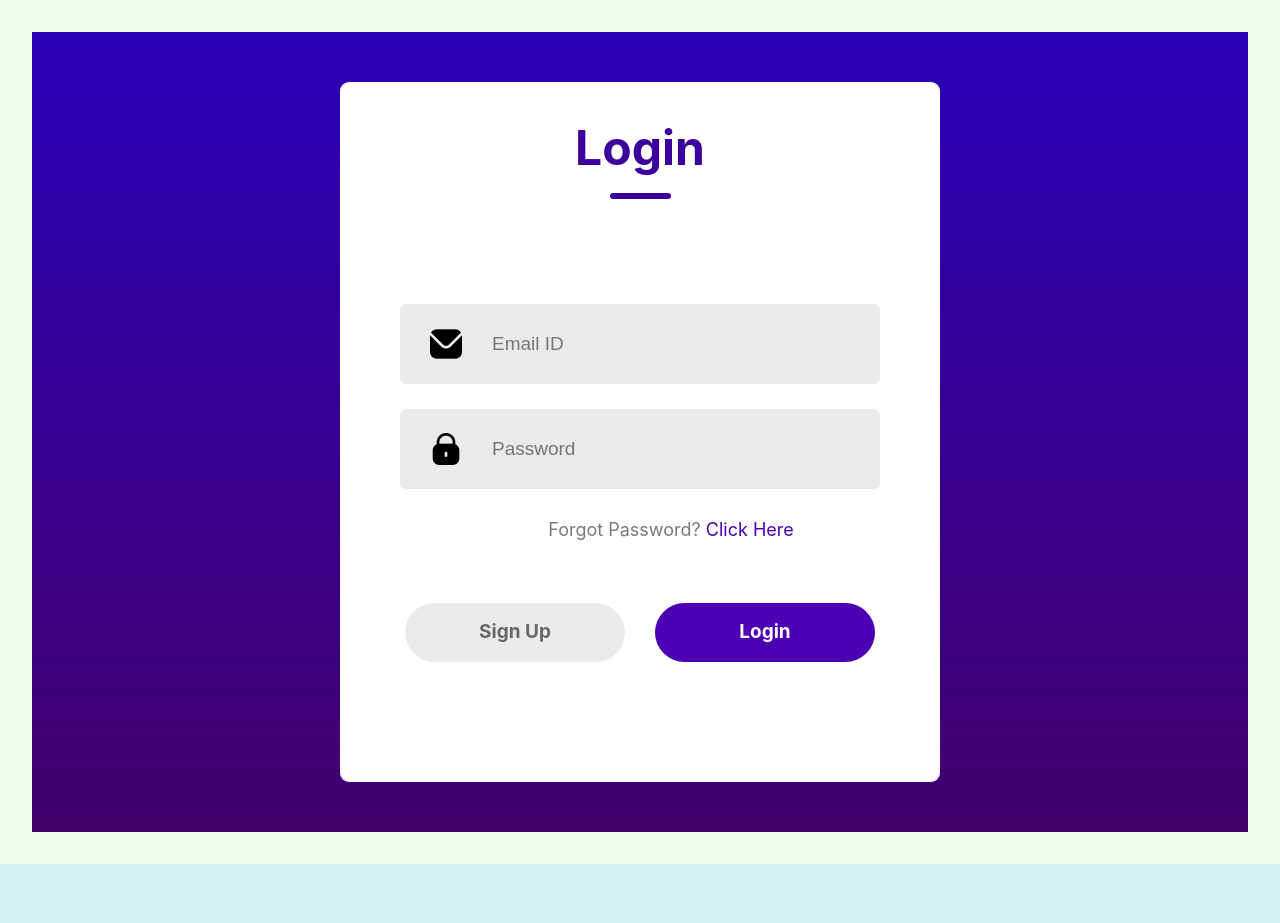
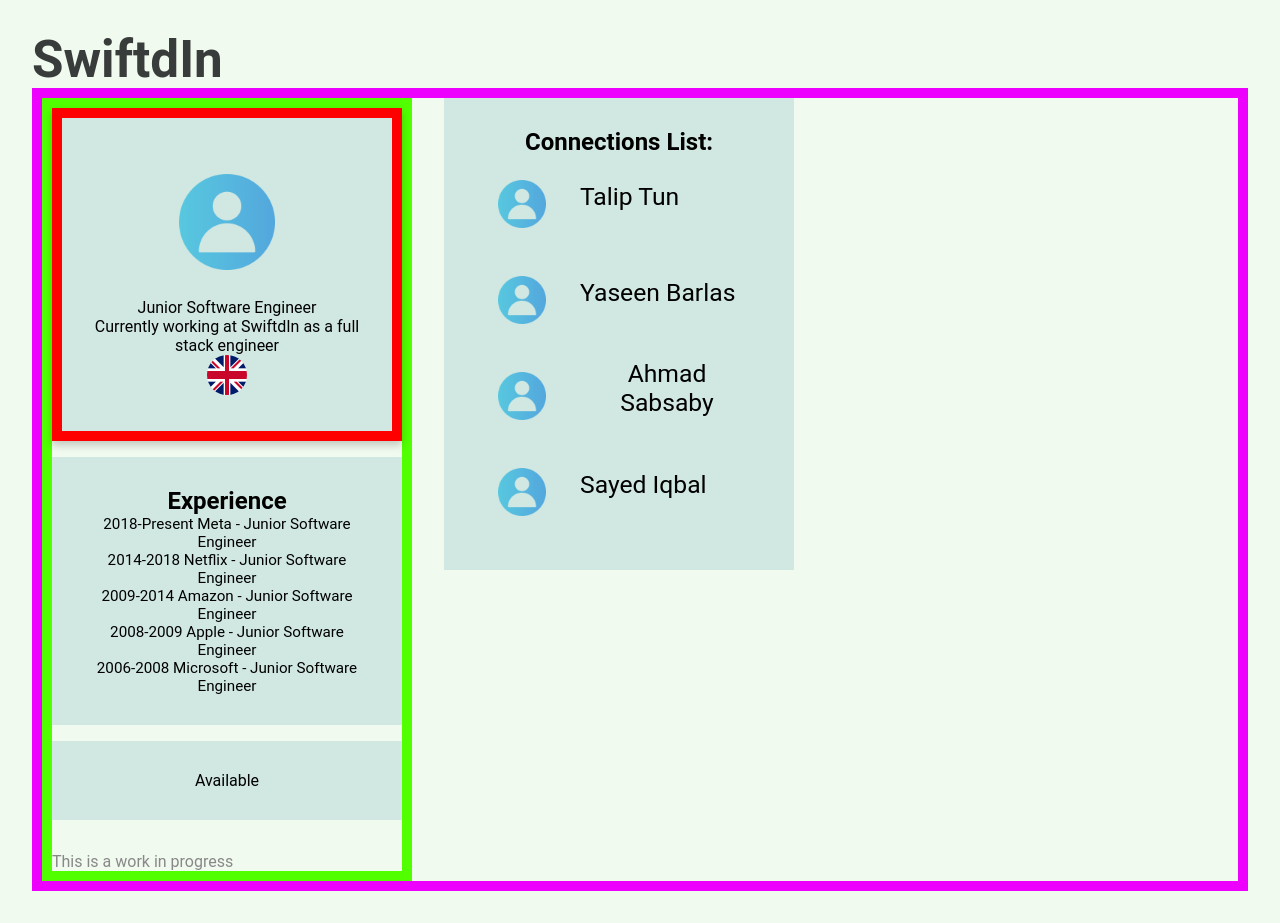
Before and after one commit to YaqubRahman/SwiftdIn, a React (Vite) app in the folder yaqubs-personal-linkedin-wesbite/: page /#/ in a window 1280 px wide. Before the commit this address led to /#/home. Before the commit the page ends 864 px from the top, so only its background shows below. Built offline with nearby package versions, Linux system fonts and the light colour scheme.

Commit message:
feat/pfp-placeholder-for-connections

```diff
--- a/yaqubs-personal-linkedin-wesbite/src/components/Home.css
+++ b/yaqubs-personal-linkedin-wesbite/src/components/Home.css
@@ -37,17 +37,18 @@
   }
 
   .paragraph-font p{
-    border-style: solid;
-    border-width: 5px;
-    border-color: #4A4E69;
-    border-radius: 10%;
     padding:10px;
     margin-bottom: 1rem;
     font-size: 1.3lh;
   }
 
+  .connection-item {
+    display: flex;
+    align-items: center;
+  }
+
   .logo-connections {
-    height: 5em;
+    height: 6em;
     padding: 1.5em;
     will-change: filter;
     transition: filter 300ms;
--- a/yaqubs-personal-linkedin-wesbite/src/pages/Home.tsx
+++ b/yaqubs-personal-linkedin-wesbite/src/pages/Home.tsx
@@ -103,11 +103,25 @@ function Home() {
           <div className="card">
           <h2>Connections List:</h2>
           <div className="paragraph-font">
+            <div className="connection-item">
           <img src={pfp} className="logo-connections" alt="pfp PlaceHolder" />
           <p>Talip Tun</p>
+            </div>
+
+            <div className="connection-item">
+          <img src={pfp} className="logo-connections" alt="pfp PlaceHolder" />
           <p>Yaseen Barlas</p>
+            </div>
+
+            <div className="connection-item">
+          <img src={pfp} className="logo-connections" alt="pfp PlaceHolder" />
           <p>Ahmad Sabsaby</p>
+            </div>
+
+          <div className="connection-item">
+          <img src={pfp} className="logo-connections" alt="pfp PlaceHolder" />
           <p>Sayed Iqbal</p>
+          </div>
 
           </div>
           </div>
```
